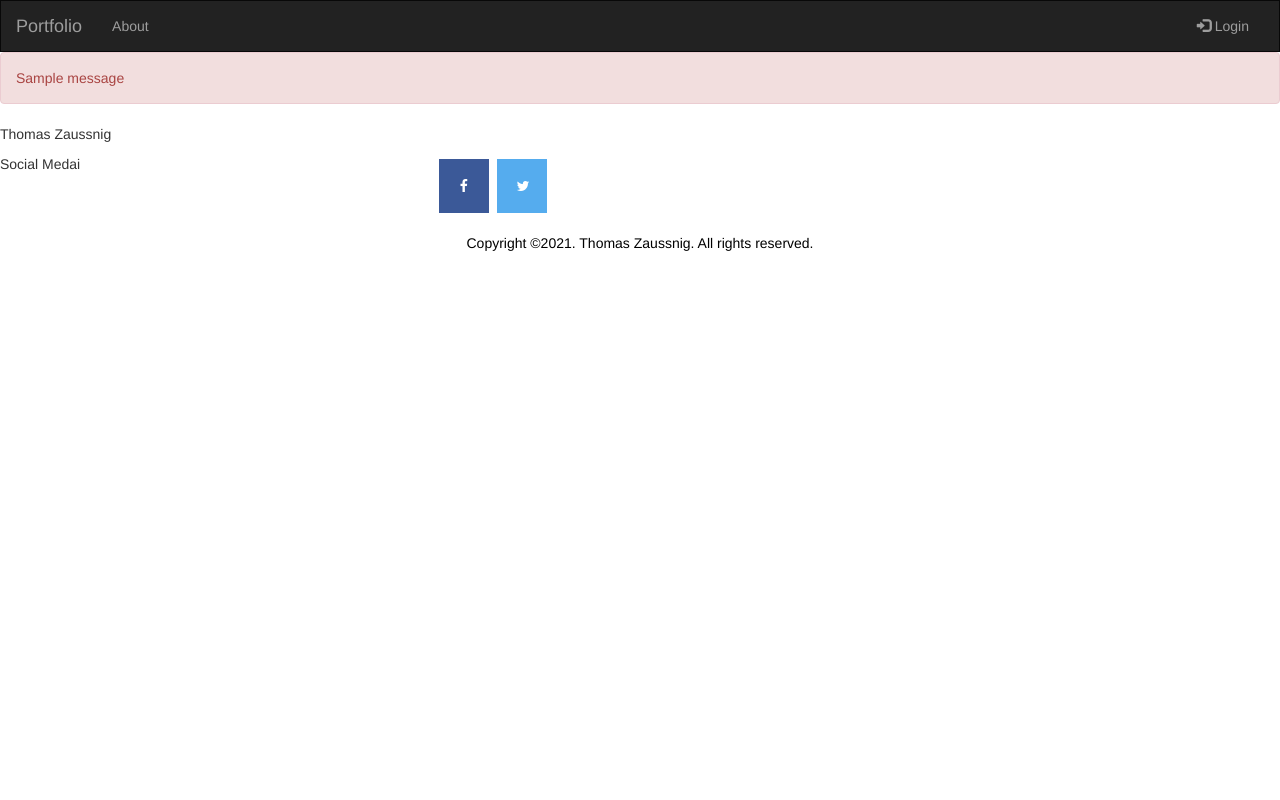
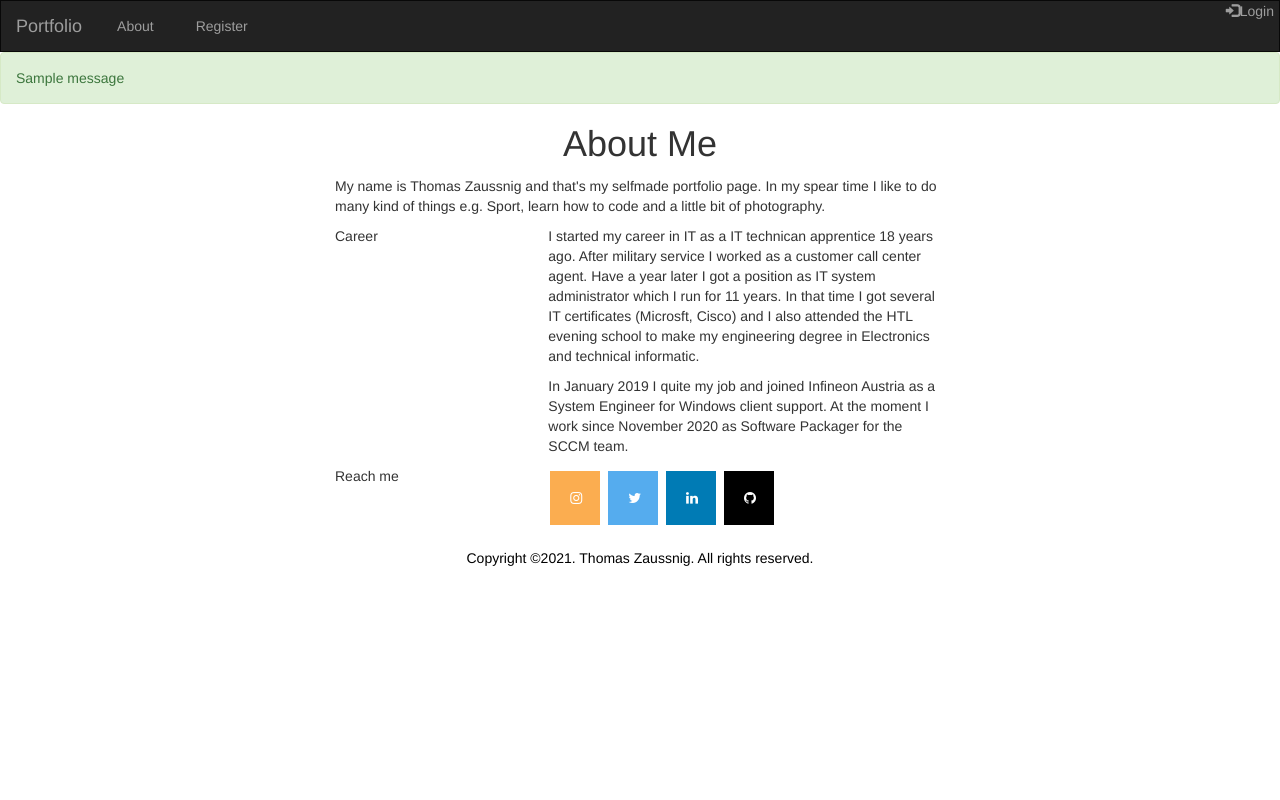
Before and after one commit to razordb9/Portfolio, a Flask app: page /about in a window 1280 px wide. Run offline with Flask 2, Linux system fonts and the light colour scheme; one stand-in notice (Sample message) is shown; some libraries are stand-ins or nearby versions.

Commit message:
configured login, added session

```diff
--- a/application/Templates/Includes/nav.html
+++ b/application/Templates/Includes/nav.html
@@ -1,15 +1,25 @@
 <nav class="navbar navbar-inverse">
     <div class="container-fluid">
         <div class="navbar-header">
-            <a class="navbar-brand" href="{{  url_for('index') }}">Portfolio</a>
+            <a class="navbar-brand" href="{{ url_for('index') }}">Portfolio</a>
         </div>
-        <div class="collapse navbar-collapse" id="myNavbar">
-            <ul class="nav navbar-nav">
-              <li class="nav-item"><a href="{{  url_for('about') }}" class="nav-link {%if about%} active {%endif%}">About</a></li>
-            </ul>
-            <ul class="nav navbar-nav navbar-right">
-                <li><a href="{{  url_for('login') }}"><span class="glyphicon glyphicon-log-in"></span> Login</a></li>
-            </ul>
-        </div>
+        <ul class="nav nav-pills" id="myNavbar">
+            <li class="nav-item"><a href="{{ url_for('about') }}" class="nav-link {%if
+                about%} active {%endif%}">About</a></li>
+            {% if not session['username'] %}
+                <li class="nav-item"><a href="{{ url_for('register') }}" class="nav-link {%if
+                    about%} active {%endif%}">Register</a></li>
+            {% endif %}
+
+            {% if not session['username'] %}
+                <ul class="nav-item navbar-right">
+                    <li><a href="{{ url_for('login') }}"><span class="glyphicon glyphicon-log-in"></span>Login</a></li>
+                </ul>
+            {% else %}
+                <ul class="nav-item navbar-right">
+                    <li><a href="{{ url_for('logout') }}"><span class="glyphicon glyphicon-log-out"></span>Logout</a></li>
+                </ul>
+            {% endif %}
+        </ul>
     </div>
 </nav>
--- a/application/Templates/about.html
+++ b/application/Templates/about.html
@@ -1,17 +1,48 @@
 {% extends "layout.html" %}
 
+{% block title %}
+About Me
+{% endblock %}
+
 {% block body %}
+<h1 style="text-align: center;">About Me</h1>
+<div class="container-row">
     <div class="row">
-    <div class="col-sm-12">
-        <p>Thomas Zaussnig</p>
+        <div class="col-sm-12" >
+            <p>
+                My name is Thomas Zaussnig and that's my selfmade portfolio page. In my
+                spear time I like to do many kind of things e.g. Sport, learn how to code and
+                a little bit of photography.
+            </p>
         </div>
     </div>
     <div class="row">
-    <div class="col-sm-4">Social Medai</div>
+        <div class="col-sm-4">Career</div>
         <div class="col-sm-8">
-        <a href="#" class="fa fa-facebook"></a>
-        <a href="#" class="fa fa-twitter"></a>
+            <p>
+                I started my career in IT as a IT technican apprentice 18 years ago. After
+                military service I worked as a customer call center agent. Have a year later
+                I got a position as IT system administrator which I run for 11 years. In that
+                time I got several IT certificates (Microsft, Cisco) and I also attended the
+                HTL evening school to make my engineering degree in Electronics and technical
+                informatic.
+            </p>
+            <p>
+                In January 2019 I quite my job and joined Infineon Austria as a System Engineer
+                for Windows client support.  At the moment I work since November 2020 as Software
+                Packager for the SCCM team.
+            </p>
         </div>
     </div>
+    <div class="row">
+        <div class="col-sm-4"><p>Reach me</p></div>
+        <div class="col-sm-8">
+            <a href="https://www.instagram.com/tsonga_64/" target="_blank" class="fa fa-instagram"></a>
+            <a href="https://twitter.com/ThomasZaussnig" target="_blank" class="fa fa-twitter"></a>
+            <a href="https://www.linkedin.com/in/thomas-zau%C3%9Fnig-76285a137/" target="_blank" class="fa fa-linkedin"></a>
+            <a href="https://github.com/razordb9" target="_blank" class="fa fa-github"></a>
 
+        </div>
+    </div>
+</div>
 {% endblock %}
--- a/application/Templates/layout.html
+++ b/application/Templates/layout.html
@@ -9,10 +9,15 @@
     </head>
     <body>
         {% include "includes/nav.html" %}
-        {% with messages = get_flashed_messages()%}
+
+        {% if session['username'] %}
+            <a href="{{ url_for('user_settings') }}"><span class="user"></span>Welcome, {{ session['username'] }}</a></li>
+        {% endif %}
+
+        {% with messages = get_flashed_messages(with_categories=True)%}
             {% if messages %}
-                {% for message in messages %}
-                    <div class="alert alert-danger">
+                {% for category, message in messages %}
+                    <div class="alert alert-{{category}}">
                         <p>{{ message }}</p>
                     </div>
                 {% endfor %}
--- a/application/Templates/login.html
+++ b/application/Templates/login.html
@@ -1,4 +1,8 @@
 {% extends "layout.html" %}
+
+{% block title %}
+Login
+{% endblock %}
 
 {% block body %}
     <div id="login">
--- a/application/routes.py
+++ b/application/routes.py
@@ -1,27 +1,65 @@
 from application import app
-from flask import render_template, redirect, flash, request, Response, json
-from application.forms import LoginForm
-from application.models import work
+from flask import render_template, redirect, flash, request, Response, json, session, url_for
+from application.forms import LoginForm, RegisterForm
+from application.models import work, User
 
 @app.route("/")
 @app.route("/index")
 def index():
     workData = work.objects.all()
-    print(workData)
     return render_template("index.html", index=True, workData=workData)
+
+@app.route("/user_settings")
+def user_settings():
+    userData = User.objects.all()
+    return render_template("user_settings.html", userData=userData)
 
 @app.route("/about")
 def about():
     return render_template("about.html", about=True)
 
-
 @app.route("/login", methods=["GET", "POST"])
 def login():
+    if session.get('username'):
+        return redirect(url_for('index'))
     form = LoginForm()
-    if form.validate_on_submit() == True:
-        if request.form.get("email") == "thomas.zaussnig@outlook.com":
-            flash("You are successfully logged in!")
+    if form.validate_on_submit():
+        email       = form.email.data
+        password    = form.password.data
+
+        user = User.objects(email=email).first()
+        if user and user.get_password(password):
+            flash("You are successfully logged in!", "success")
+            session['user_id'] = user.user_id
+            session['username'] = user.first_name
             return redirect("/index")
         else:
-            flash("Sorry, something went wrong")
+            flash("Sorry, something went wrong", "danger")
     return render_template("login.html", form=form, login=True, title='Login')
+
+@app.route("/logout")
+def logout():
+    session['user_id']=False
+    session.pop('username', None)
+    return redirect(url_for('index'))
+
+@app.route("/register", methods=["GET", "POST"])
+def register():
+    if session.get('username'):
+        return redirect(url_for('index'))
+    form = RegisterForm()
+    if form.validate_on_submit():
+        user_id     = User.objects.count()
+        user_id     += 1
+
+        email       = form.email.data
+        password    = form.password.data
+        first_name  = form.first_name.data
+        last_name   = form.last_name.data
+
+        user = User(user_id=user_id, email=email, first_name=first_name, last_name=last_name)
+        user.set_password(password)
+        user.save()
+        flash("You are successfully registered!","success")
+        return redirect(url_for('index'))
+    return render_template("register.html", title="Register", form=form, register=True)
--- a/application/static/css/main.css
+++ b/application/static/css/main.css
@@ -1,3 +1,4 @@
+/* git token 61db0a118c4fb66fffd78c8a9dc3a8b3c97e7cec */
 footer {
     text-align: center;
     height: 50px;
@@ -11,15 +12,37 @@ footer {
     border-radius: 0;
 }
 body {
+    font-family: 'Franklin Gothic Medium', 'Arial Narrow', Arial, sans-serif;
     min-height: 100vh;
     position: relative;
     margin: 0;
-    padding-bottom: 100px; //height of the footer
+    /*padding-bottom: 100px;*/
     box-sizing: border-box;
 }
+
+li {
+    display: inline;
+    padding: 5px;
+}
+
+a {
+    text-decoration: none;
+    color: #9d9d9d;
+}
+
+a:hover { color : blue;}
+
 #login {
     width: 800px;
     margin: 0 auto;
+}
+.container-row {
+    margin: 1% 25% 1% 25%;
+    width:50%;
+    height: 70%;
+}
+.row {
+    margin:0;
 }
 .fa {
     padding: 20px;
@@ -29,14 +52,28 @@ body {
     text-decoration: none;
     margin: 5px 2px;
 }
-.fa:hover{
-    opacity: 0.7;
+.fa-linkedin {
+    background: #007bb5;
+    color: white;
 }
 .fa-twitter {
     background: #55ACEE;
     color: white;
- }
-.fa-facebook {
-    background: #3B5998;
+}
+.fa-instagram {
+    background: #fbad50 ;
     color: white;
 }
+.fa-github {
+    background: black;
+    color: white;
+}
+
+.user {
+    color: white;
+    float: right;
+    position: absolute;
+    font-size: 25px;
+    right: 10em;
+    top: 2em;
+}
```
Also changed, not shown: application/Templates/register.html (added, +53 -0 lines), application/Templates/user_settings.html (added, +20 -0 lines), application/forms.py (+17 -11 lines), application/models.py (+15 -0 lines). Lines whose indentation alone changed are shown as unchanged.
